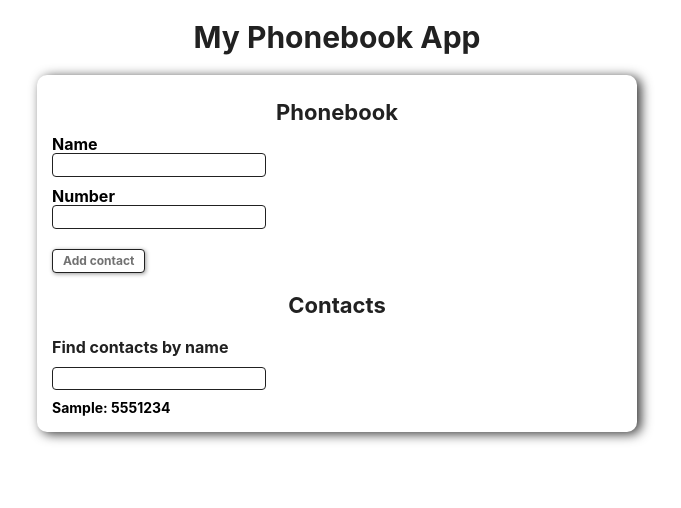
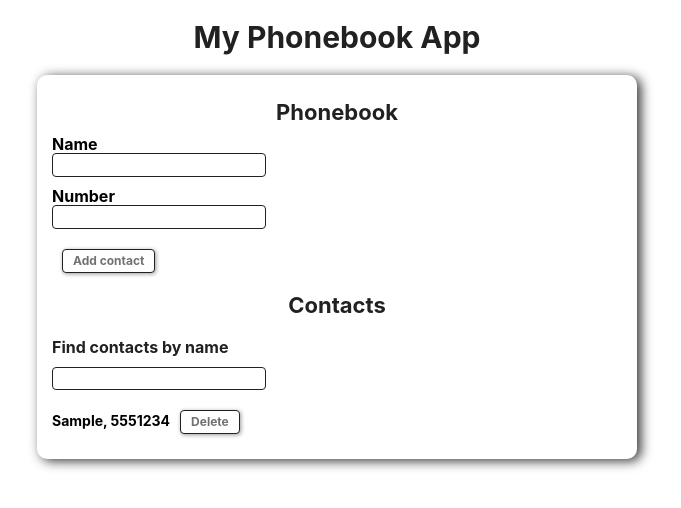
Before and after one commit to Titoffroma/goit-react-hw-02-phonebook, a React (Create React App) app: page / in a window 1280 px wide. Both pictures are taken after typing "Sample", "5551234" into the empty fields and a click on the button "Add contact". Shown: the top 508 px of the page, without its empty margins (303-984 px from the left). Built offline with nearby package versions, Linux system fonts and the light colour scheme.

Commit message:
adds 6th step

```diff
--- a/src/App.js
+++ b/src/App.js
@@ -35,6 +35,20 @@ export default class App extends Component {
   handleChange = (e) => {
     this.setState({ [e.target.getAttribute("id")]: e.target.value });
   };
+  handleClick = (e) => {
+    if (e.target.hasAttribute("data-id")) {
+      const contacts = this.state.contacts.slice();
+      const toDel = contacts.filter(
+        (contact) => contact.id === e.target.dataset.id
+      );
+      const index = contacts.indexOf(toDel[0]);
+      contacts.splice(index, 1);
+      this.setState({
+        contacts: contacts,
+        filter: "",
+      });
+    }
+  };
   render() {
     return (
       <>
@@ -44,7 +58,7 @@ export default class App extends Component {
           padding={20}
           tagName="h1"
         />
-        <PhonebookCard>
+        <PhonebookCard onClick={this.handleClick}>
           <Section title="Phonebook">
             <Form
               handleSubmit={this.handleSubmit}
--- a/src/components/ContactsList/index.jsx
+++ b/src/components/ContactsList/index.jsx
@@ -1,11 +1,10 @@
 import styled from 'styled-components';
+import { FormButton } from "../Form";
 
 const Contacts = styled.ul`
   list-style-type: none;
 `
-const ContactsListitem = styled.li.attrs((props) => ({
-  children: [props.name, props.number].join(':  '),
-}))`
+const ContactsListitem = styled.li`
   font-weight: bold;
   font-size: 14px;
 `
@@ -15,7 +14,10 @@ const ContactsList = ({ contactsList, filter }) => {
   if (!list.length) list = contactsList;
   return (
     <Contacts>
-        {list.map(li => (<ContactsListitem key={li.id} name={li.name} number={li.number}/>))}
+      {list.map(li => (<ContactsListitem key={li.id} name={li.name} number={li.number}>
+        <span>{[li.name, li.number].join(', ')}</span>
+        <FormButton data-id={li.id}>Delete</FormButton>
+      </ContactsListitem>))}
     </Contacts>
   )
 }
--- a/src/components/Form/index.jsx
+++ b/src/components/Form/index.jsx
@@ -9,6 +9,7 @@ const Label = styled.label`
 }
 `
 const FormButton = styled(Button)`
+margin-left: 10px;
 margin-top: 10px;
   box-shadow: 1px 1px 4px rgba(0, 0, 0, 0.4);
  &:hover {
@@ -25,7 +26,7 @@ margin-top: 10px;
      margin-right: 8px;
  }
 `
-
+export { FormButton };
 export default class Form extends Component {
   state = {
     name: "",
```
